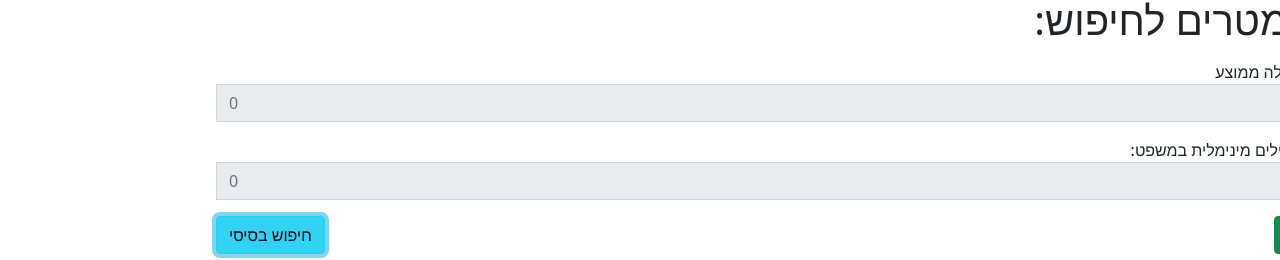
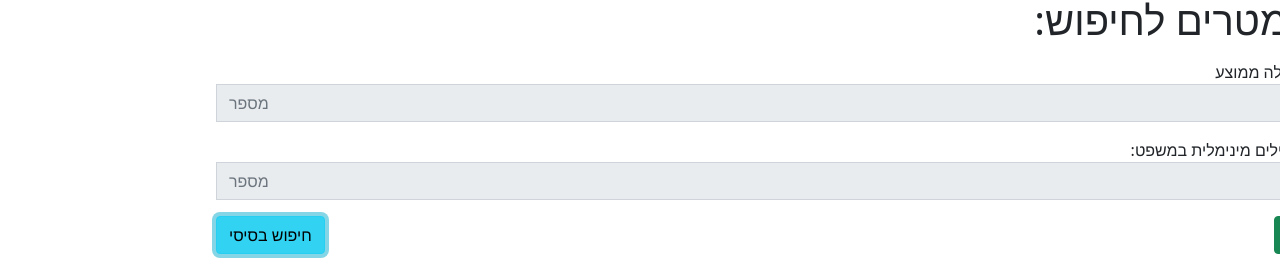
Before and after one commit to M4X0N/wordsearch-project, a React (Create React App) app in the folder app/frontend/: page /search in a window 1280 px wide. Both pictures are taken after a click on the button "חיפוש מתקדם". Shown: the part 333-593 px from the top of the page. Built offline with nearby package versions, Linux system fonts and the light colour scheme; no server answers.

Commit message:
Improve dror's pagination

```diff
--- a/app/frontend/src/components/AdvancedSearch.js
+++ b/app/frontend/src/components/AdvancedSearch.js
@@ -76,23 +76,16 @@ function AdvancedSearch() {
     const newData = {...searchData}
 
     switch (inputId) {
-      // don't know why negation is necessary here
       case "avgWordLengthCheckbox":
         document.getElementById("avgWordLength").disabled = newValue ? false : true;
-
-        if (newValue) {
-          newData.advancedSearch.avgWordLength = 0;
-          setSearchData(newData);
-        }
+        newData.advancedSearch.avgWordLength = '';
+        setSearchData(newData);
 
         break;
       case "minWordsCheckbox":
         document.getElementById("minWords").disabled = newValue ? false : true;
-
-        if (newValue) {
-          newData.advancedSearch.minWords = 0;
-          setSearchData(newData);
-        }
+        newData.advancedSearch.minWords = '';
+        setSearchData(newData);
 
         break;
       case "avgWordLength":
@@ -121,13 +114,13 @@ function AdvancedSearch() {
           <label htmlFor="avgWordLength">אורך מילה ממוצע</label>
           <div className="form-group input-group mb-3">
             <input value={searchData.advancedSearch.avgWordLength !== 0} onChange={handleParameterChange} id="avgWordLengthCheckbox" className="form-check form-check-input position-static me-3" type="checkbox"></input>
-            <input value={searchData.advancedSearch.avgWordLength} onChange={handleParameterChange} id="avgWordLength" className="form-control" type="number" placeholder="0" step="0.1" min="1" disabled required={searchData.advancedSearch.avgWordLength !== ''}></input>
+            <input value={searchData.advancedSearch.avgWordLength} onChange={handleParameterChange} id="avgWordLength" className="form-control" type="number" placeholder="מספר" step="0.1" min="1" disabled required={searchData.advancedSearch.avgWordLength !== ''}></input>
             <div className="invalid-feedback">אנא בחר מספר גדול מ-0</div>
           </div>
           <label htmlFor="minWords">כמות מילים מינימלית במשפט:</label>
           <div className="form-group input-group mb-3">
             <input value={searchData.advancedSearch.minWords !== 0} onChange={handleParameterChange} id="minWordsCheckbox" className="form-check form-check-input position-static me-3" type="checkbox"></input>
-            <input value={searchData.advancedSearch.minWords} onChange={handleParameterChange} id="minWords" className="form-control" type="number" placeholder="0" min="1" disabled required={searchData.advancedSearch.avgWordLength !== ''}></input>
+            <input value={searchData.advancedSearch.minWords} onChange={handleParameterChange} id="minWords" className="form-control" type="number" placeholder="מספר" min="1" disabled required={searchData.advancedSearch.avgWordLength !== ''}></input>
             <div className="invalid-feedback">אנא בחר מספר גדול מ-0</div>
           </div>
         </div>
--- a/app/frontend/src/components/BasicSearch.js
+++ b/app/frontend/src/components/BasicSearch.js
@@ -14,7 +14,7 @@ function BasicSearch(props) {
   return (
     <div className="search collapse show mb-3" id="basicSearch" data-bs-parent="#accordion">
       <div className="input-group mb-3">
-        <input value={ searchData.basicSearch.phrase } onChange={changeSearch} type="text" placeholder="חפש כאן" className="form-control form-control-lg" id="basic-search-input" aria-describedby="searchHelp" required/>
+        <input value={ searchData.basicSearch.phrase } onChange={changeSearch} type="text" placeholder="חפש כאן" className="form-control form-control-lg" id="basic-search-input" aria-describedby="searchHelp"/>
         <div className="input-group-append">
           <button className="btn btn-lg btn-outline-secondary" type="button">
           <i className="bi bi-search"></i>
--- a/app/frontend/src/components/Search.js
+++ b/app/frontend/src/components/Search.js
@@ -52,24 +52,42 @@ function Search() {
     })
   }
 
-  const matchAdvancedPattern = (formattedSentences) => {
-    const sentenceObjects = formattedSentences.filter((sentence) => {
-      if (sentence.length < searchData.advancedSearch.minWords ||
-         (sentence.reduce((a,b) => a+b.length,0)/sentence.length) < searchData.advancedSearch.avgWordLength) {
-        return false;
-      }
-      else {
+  const isEmpty = (word) => {
+    return word.word === '' && word.length === '';
+  }
+
+  const advancedSearch = (formattedSentences) => {
+    let sentenceResults = formattedSentences;
+
+    console.log(searchData.advancedSearch);
+
+    if (searchData.advancedSearch.minWords !== '') {
+      sentenceResults = sentenceResults.filter((sentence) => {
+        return sentence.length >= searchData.advancedSearch.minWords;
+      })
+    }
+
+    if (searchData.advancedSearch.avgWordLength !== '') {
+      sentenceResults = sentenceResults.filter((sentence) => {
+        return (sentence.reduce((a, b) => a + b.length, 0) / sentence.length) >= searchData.advancedSearch.avgWordLength
+      })
+    }
+
+    if (!isEmpty(searchData.advancedSearch.words[0])) {
+      sentenceResults = sentenceResults.filter((sentence) => {
         for (let i = 0; i < searchData.advancedSearch.words.length; i++) {
           if ((searchData.advancedSearch.words[i].word !== "" && searchData.advancedSearch.words[i].word             !== sentence[i].word) ||
               (searchData.advancedSearch.words[i].word === "" && parseInt(searchData.advancedSearch.words[i].length) !== sentence[i].length)) {
             return false;
           }
         }
+
         return true;
-      }
-    });
+      });
+    }
 
-    return sentenceObjects.map((sentence) => {
+
+    return sentenceResults.map((sentence) => {
       return sentence.map((word) => {
         return word.word;
       }).join(' ');
@@ -78,7 +96,7 @@ function Search() {
 
   const validateInput = () => {
     const validateNumber = (number) => {
-      return number !== '' && !isNaN(number) && parseInt(number) > 0
+      return number !== '' && !isNaN(number) && parseInt(number) > 0;
     }
 
     if (fileSelection === '') {
@@ -86,20 +104,28 @@ function Search() {
     }
 
     if (!advanced) {
-      return searchData.basicSearch.phrase !== '';
+      return true;
     }
 
-    if (!document.getElementById("avgWordLength").disabled && !validateNumber(searchData.advancedSearch.avgWordLength)) {
+    const avgWordLength = document.getElementById("avgWordLength");
+    const minWords = document.getElementById("minWords");
+
+    console.log(avgWordLength.disabled)
+    console.log(minWords.disabled)
+
+    if (!avgWordLength.disabled && !validateNumber(searchData.advancedSearch.avgWordLength)) {
       return false;
     }
 
-    if (!document.getElementById("minWords").disabled && !validateNumber(searchData.advancedSearch.minWords)) {
+    if (!minWords.disabled && !validateNumber(searchData.advancedSearch.minWords)) {
       return false;
     }
 
-    return searchData.advancedSearch.words.every((word) => {
-      return word.word !== '' || word.length !== ''
-    });
+    if (searchData.advancedSearch.words.length === 1 && isEmpty(searchData.advancedSearch.words[0])) {
+      return searchData.advancedSearch.avgWordLength !== '' || searchData.advancedSearch.minWords !== '';
+    }
+
+    return searchData.advancedSearch.words.every((word) => !isEmpty(word));
   }
 
   const search = async (event) => {
@@ -120,7 +146,7 @@ function Search() {
     }
 
     if (advanced) {
-      setFilteredSentences(matchAdvancedPattern(formatSentences(sentenceListRef.current)))
+      setFilteredSentences(advancedSearch(formatSentences(sentenceListRef.current)))
     } else {
       setFilteredSentences(sentenceListRef.current.filter((sentence) => {
         return sentence.includes(searchData.basicSearch.phrase)
--- a/app/frontend/src/components/SearchResults.js
+++ b/app/frontend/src/components/SearchResults.js
@@ -10,6 +10,7 @@ function SearchResults(props) {
 
     useEffect(() => {
         setPages(Math.ceil(props.data.length / dataLimit));
+        setCurrentPage(1);
     }, [props.data])
 
     const goToNextPage = () => {
```
